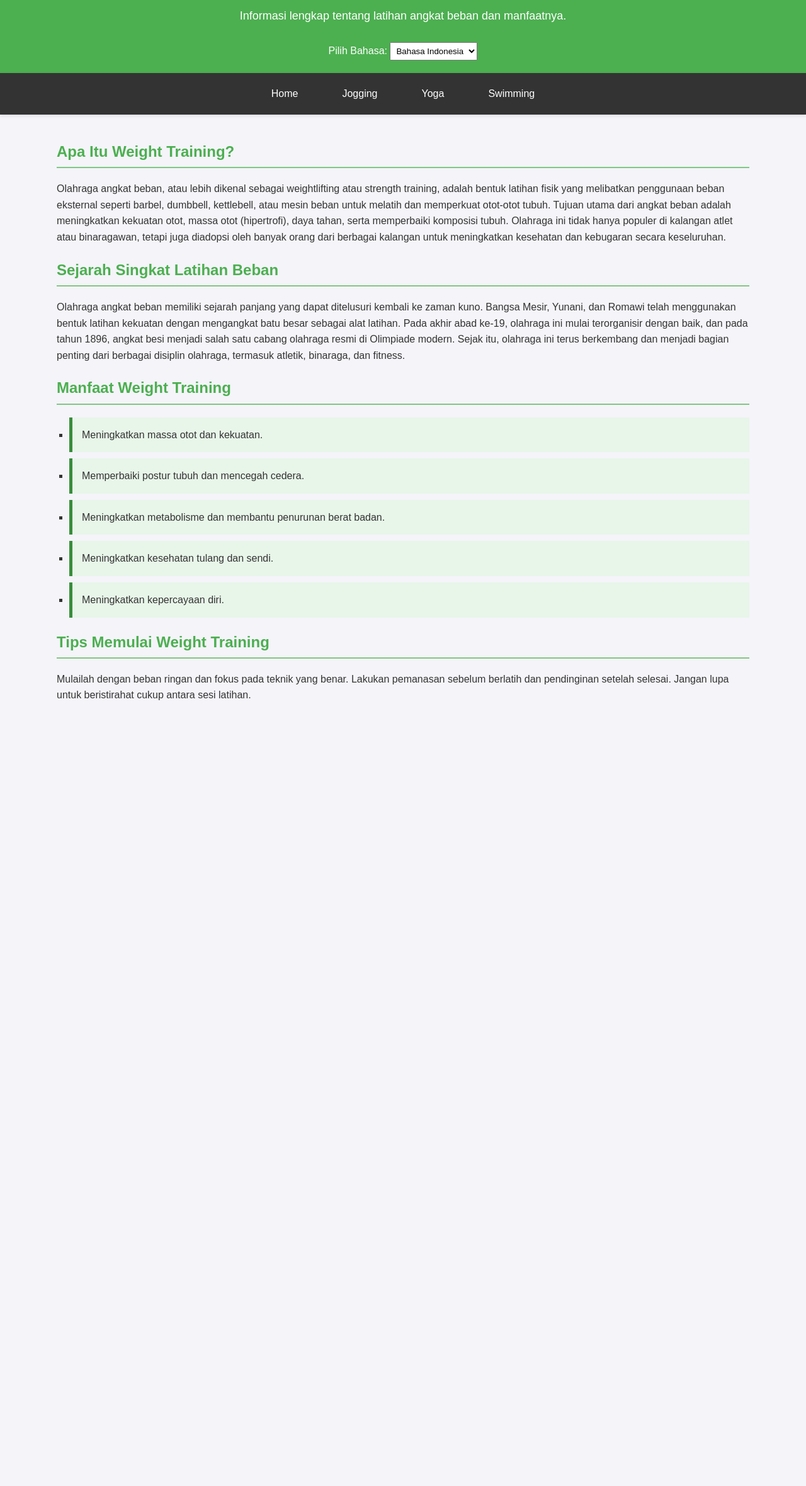
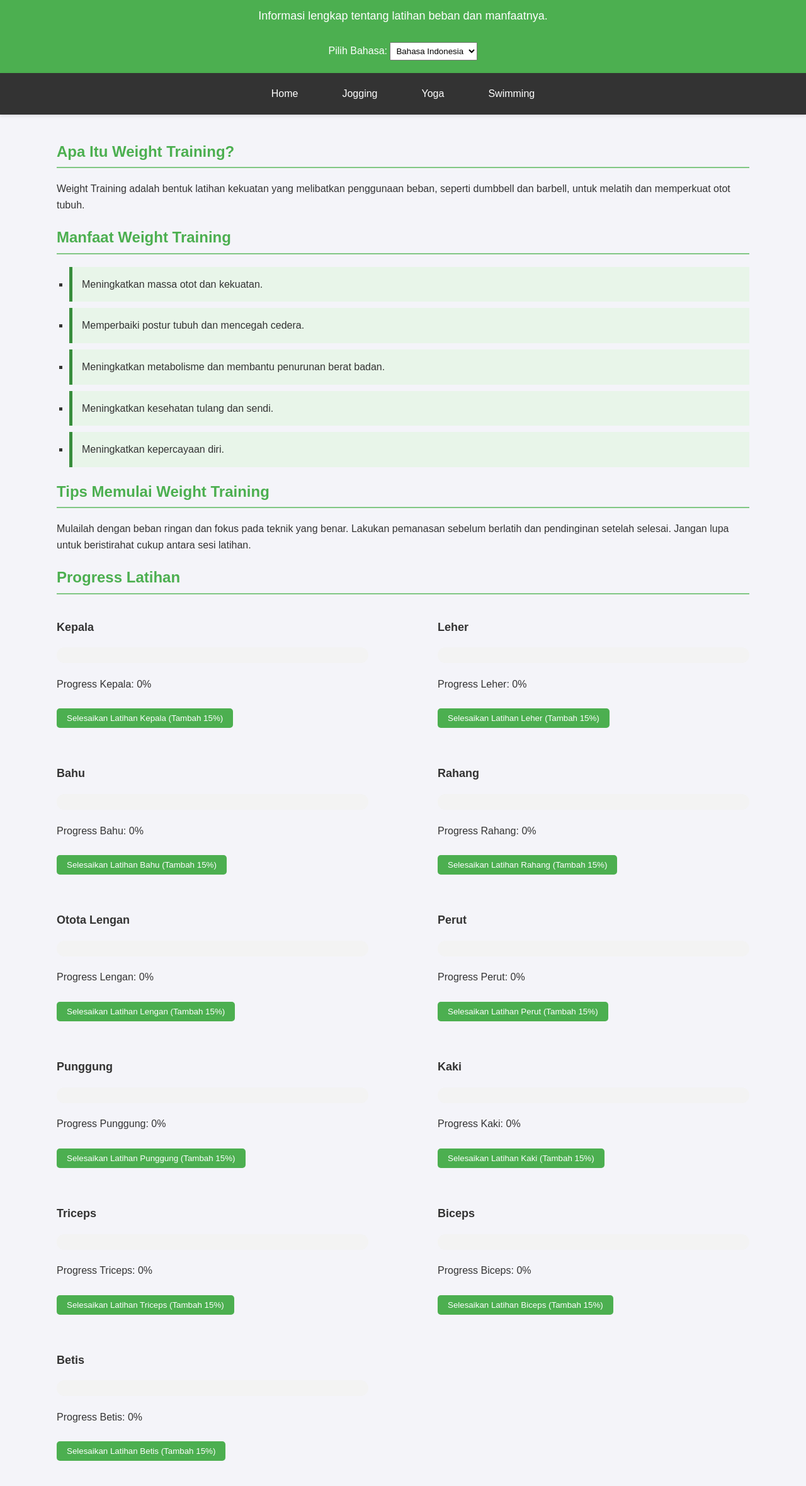
Before and after one commit to Ryokie/Healthy-Lifestyle, a plain HTML site: page weight.html in a window 1280 px wide. Shown: the part 85-2445 px from the top of the page at 63% size. Before the commit the page ends 1238 px from the top, so only its background shows below. Drawn offline with Linux system fonts and the light colour scheme.

Commit message:
menambahkan progress latian tubuh

```diff
--- a/weight.html
+++ b/weight.html
@@ -10,8 +10,8 @@
 <body>
 
 <header>
-    <h1 id="title">Latihan Angkat Beban</h1>
-    <p id="description">Informasi lengkap tentang latihan angkat beban dan manfaatnya.</p>
+    <h1 id="title">Weight Training</h1>
+    <p id="description">Informasi lengkap tentang latihan beban dan manfaatnya.</p>
 
     <div>
         <label for="language-select">Pilih Bahasa:</label>
@@ -31,10 +31,7 @@
 
 <div class="container">
     <h2 id="definition-title">Apa Itu Weight Training?</h2>
-    <p id="definition-description">Olahraga angkat beban, atau lebih dikenal sebagai weightlifting atau strength training, adalah bentuk latihan fisik yang melibatkan penggunaan beban eksternal seperti barbel, dumbbell, kettlebell, atau mesin beban untuk melatih dan memperkuat otot-otot tubuh. Tujuan utama dari angkat beban adalah meningkatkan kekuatan otot, massa otot (hipertrofi), daya tahan, serta memperbaiki komposisi tubuh. Olahraga ini tidak hanya populer di kalangan atlet atau binaragawan, tetapi juga diadopsi oleh banyak orang dari berbagai kalangan untuk meningkatkan kesehatan dan kebugaran secara keseluruhan.</p>
-
-    <h2 id="history-title">Sejarah Singkat Latihan Beban</h2>
-    <p id="history-description">Olahraga angkat beban memiliki sejarah panjang yang dapat ditelusuri kembali ke zaman kuno. Bangsa Mesir, Yunani, dan Romawi telah menggunakan bentuk latihan kekuatan dengan mengangkat batu besar sebagai alat latihan. Pada akhir abad ke-19, olahraga ini mulai terorganisir dengan baik, dan pada tahun 1896, angkat besi menjadi salah satu cabang olahraga resmi di Olimpiade modern. Sejak itu, olahraga ini terus berkembang dan menjadi bagian penting dari berbagai disiplin olahraga, termasuk atletik, binaraga, dan fitness.</p>
+    <p id="definition-description">Weight Training adalah bentuk latihan kekuatan yang melibatkan penggunaan beban, seperti dumbbell dan barbell, untuk melatih dan memperkuat otot tubuh.</p>
 
     <h2 id="benefits-title">Manfaat Weight Training</h2>
     <ul id="benefits-list">
@@ -47,6 +44,88 @@
 
     <h2 id="tips-title">Tips Memulai Weight Training</h2>
     <p id="tips-description">Mulailah dengan beban ringan dan fokus pada teknik yang benar. Lakukan pemanasan sebelum berlatih dan pendinginan setelah selesai. Jangan lupa untuk beristirahat cukup antara sesi latihan.</p>
+
+    <h2>Progress Latihan</h2>
+
+    <!-- Progress Container -->
+    <div class="progress-container">
+        <div>
+            <h3 id="head-title">Kepala</h3>
+            <progress id="head-progress" value="0" max="100"></progress>
+            <p id="head-progress-text">Progress Kepala: 0%</p>
+            <button onclick="increaseProgress('head', 15)">Selesaikan Latihan Kepala (Tambah 15%)</button>
+        </div>
+
+        <div>
+            <h3 id="neck-title">Leher</h3>
+            <progress id="neck-progress" value="0" max="100"></progress>
+            <p id="neck-progress-text">Progress Leher: 0%</p>
+            <button onclick="increaseProgress('neck', 15)">Selesaikan Latihan Leher (Tambah 15%)</button>
+        </div>
+
+        <div>
+            <h3 id="shoulders-title">Bahu</h3>
+            <progress id="shoulders-progress" value="0" max="100"></progress>
+            <p id="shoulders-progress-text">Progress Bahu: 0%</p>
+            <button onclick="increaseProgress('shoulders', 15)">Selesaikan Latihan Bahu (Tambah 15%)</button>
+        </div>
+
+        <div>
+            <h3 id="jaw-title">Rahang</h3>
+            <progress id="jaw-progress" value="0" max="100"></progress>
+            <p id="jaw-progress-text">Progress Rahang: 0%</p>
+            <button onclick="increaseProgress('jaw', 15)">Selesaikan Latihan Rahang (Tambah 15%)</button>
+        </div>
+
+        <div>
+            <h3 id="arms-title">Otota Lengan</h3>
+            <progress id="arms-progress" value="0" max="100"></progress>
+            <p id="arms-progress-text">Progress Lengan: 0%</p>
+            <button onclick="increaseProgress('arms', 15)">Selesaikan Latihan Lengan (Tambah 15%)</button>
+        </div>
+
+        <div>
+            <h3 id="abs-title">Perut</h3>
+            <progress id="abs-progress" value="0" max="100"></progress>
+            <p id="abs-progress-text">Progress Perut: 0%</p>
+            <button onclick="increaseProgress('abs', 15)">Selesaikan Latihan Perut (Tambah 15%)</button>
+        </div>
+
+        <div>
+            <h3 id="back-title">Punggung</h3>
+            <progress id="back-progress" value="0" max="100"></progress>
+            <p id="back-progress-text">Progress Punggung: 0%</p>
+            <button onclick="increaseProgress('back', 15)">Selesaikan Latihan Punggung (Tambah 15%)</button>
+        </div>
+
+        <div>
+            <h3 id="legs-title">Kaki</h3>
+            <progress id="legs-progress" value="0" max="100"></progress>
+            <p id="legs-progress-text">Progress Kaki: 0%</p>
+            <button onclick="increaseProgress('legs', 15)">Selesaikan Latihan Kaki (Tambah 15%)</button>
+        </div>
+
+        <div>
+            <h3 id="triceps-title">Triceps</h3>
+            <progress id="triceps-progress" value="0" max="100"></progress>
+            <p id="triceps-progress-text">Progress Triceps: 0%</p>
+            <button onclick="increaseProgress('triceps', 15)">Selesaikan Latihan Triceps (Tambah 15%)</button>
+        </div>
+
+        <div>
+            <h3 id="biceps-title">Biceps</h3>
+            <progress id="biceps-progress" value="0" max="100"></progress>
+            <p id="biceps-progress-text">Progress Biceps: 0%</p>
+            <button onclick="increaseProgress('biceps', 15)">Selesaikan Latihan Biceps (Tambah 15%)</button>
+        </div>
+
+        <div>
+            <h3 id="calves-title">Betis</h3>
+            <progress id="calves-progress" value="0" max="100"></progress>
+            <p id="calves-progress-text">Progress Betis: 0%</p>
+            <button onclick="increaseProgress('calves', 15)">Selesaikan Latihan Betis (Tambah 15%)</button>
+        </div>
+    </div>
 </div>
 
 <script>
@@ -55,9 +134,7 @@
             title: "Weight Training",
             description: "Complete information about weight training and its benefits.",
             definitionTitle: "What is Weight Training?",
-            definitionDescription: "Weight training, or better known as weightlifting or strength training, is a form of physical exercise that involves the use of external weights such as barbells, dumbbells, kettlebells, or weight machines to train and strengthen the body's muscles. The main goal of lifting weights is to increase muscle strength, muscle mass (hypertrophy), endurance, and improve body composition. This sport is not only popular among athletes or bodybuilders, but is also adopted by many people from various walks of life to improve overall health and fitness.",
-            historyTitle: "Brief History of Weight Training",
-            historyDescription: "The sport of weight lifting has a long history that can be traced back to ancient times. The Egyptians, Greeks, and Romans used a form of strength training by lifting large stones as a training tool. In the late 19th century, the sport began to become well organized, and in 1896, weightlifting became an official sport in the modern Olympics. Since then, this sport has continued to develop and become an important part of various sports disciplines, including athletics, bodybuilding and fitness.",
+            definitionDescription: "Weight Training is a form of strength training that involves the use of weights, such as dumbbells and barbells, to train and strengthen the body's muscles.",
             benefitsTitle: "Benefits of Weight Training",
             benefitsList: [
                 "Increases muscle mass and strength.",
@@ -66,26 +143,29 @@
                 "Improves bone and joint health.",
                 "Enhances self-confidence."
             ],
-            typeTitle: "Types of Weight Training",
-            typeList: [
-                "Free Weights",
-                "Weight Machines",
-                "Functional Training",
-                "Powerlifting",
-                "Bodybuilding"
-            ],
-            mythTitle: "Myths About Weight Training",
-            mythDescription: "There are several myths that are still often associated with lifting weights, especially among women. One common myth is that lifting weights will make a person 'too bulky' or muscular like a bodybuilder. In fact, building significant muscle mass requires very intensive training and a strict diet. Most people, especially women, will not naturally build large amounts of muscle just by lifting regular weights. Lifting weights actually helps women increase strength without having to worry about looking too muscular. Another myth is that lifting weights is only for athletes or young people. In fact, lifting weights is very beneficial for all age groups, including the elderly. This exercise helps maintain muscle strength, prevents a decrease in bone density, and improves balance, all of which are essential for maintaining quality of life as we age.",
             tipsTitle: "Tips for Starting Weight Training",
-            tipsDescription: "Start with light weights and focus on proper technique. Warm up before training and cool down afterward. Don't forget to rest adequately between training sessions."
+            tipsDescription: "Start with light weights and focus on proper technique. Warm up before training and cool down afterward. Don't forget to rest adequately between training sessions.",
+            bodyParts: {
+                head: "Head",
+                neck: "Neck",
+                shoulders: "Shoulders",
+                jaw: "Jaw",
+                arms: "Arms",
+                abs: "Abs",
+                back: "Back",
+                legs: "Legs",
+                triceps: "Triceps",
+                biceps: "Biceps",
+                calves: "Calves"
+            },
+            progressText: "Progress",
+            completeButton: "Finish Training (Add 15%)"
         },
         id: {
-            title: "Latihan Angkat Beban",
-            description: "Informasi lengkap tentang latihan angkat beban dan manfaatnya.",
+            title: "Weight Training",
+            description: "Informasi lengkap tentang latihan beban dan manfaatnya.",
             definitionTitle: "Apa Itu Weight Training?",
-            definitionDescription: "Olahraga angkat beban, atau lebih dikenal sebagai weightlifting atau strength training, adalah bentuk latihan fisik yang melibatkan penggunaan beban eksternal seperti barbel, dumbbell, kettlebell, atau mesin beban untuk melatih dan memperkuat otot-otot tubuh. Tujuan utama dari angkat beban adalah meningkatkan kekuatan otot, massa otot (hipertrofi), daya tahan, serta memperbaiki komposisi tubuh. Olahraga ini tidak hanya populer di kalangan atlet atau binaragawan, tetapi juga diadopsi oleh banyak orang dari berbagai kalangan untuk meningkatkan kesehatan dan kebugaran secara keseluruhan",
-            historyTitle: "Sejarah Singkat Latihan Beban",
-            historyDescription: "Olahraga angkat beban memiliki sejarah panjang yang dapat ditelusuri kembali ke zaman kuno. Bangsa Mesir, Yunani, dan Romawi telah menggunakan bentuk latihan kekuatan dengan mengangkat batu besar sebagai alat latihan. Pada akhir abad ke-19, olahraga ini mulai terorganisir dengan baik, dan pada tahun 1896, angkat besi menjadi salah satu cabang olahraga resmi di Olimpiade modern. Sejak itu, olahraga ini terus berkembang dan menjadi bagian penting dari berbagai disiplin olahraga, termasuk atletik, binaraga, dan fitness.",
+            definitionDescription: "Weight Training adalah bentuk latihan kekuatan yang melibatkan penggunaan beban, seperti dumbbell dan barbell, untuk melatih dan memperkuat otot tubuh.",
             benefitsTitle: "Manfaat Weight Training",
             benefitsList: [
                 "Meningkatkan massa otot dan kekuatan.",
@@ -95,32 +175,68 @@
                 "Meningkatkan kepercayaan diri."
             ],
             tipsTitle: "Tips Memulai Weight Training",
-            tipsDescription: "Mulailah dengan beban ringan dan fokus pada teknik yang benar. Lakukan pemanasan sebelum berlatih dan pendinginan setelah selesai. Jangan lupa untuk beristirahat cukup antara sesi latihan."
+            tipsDescription: "Mulailah dengan beban ringan dan fokus pada teknik yang benar. Lakukan pemanasan sebelum berlatih dan pendinginan setelah selesai. Jangan lupa untuk beristirahat cukup antara sesi latihan.",
+            bodyParts: {
+                head: "Kepala",
+                neck: "Leher",
+                shoulders: "Bahu",
+                jaw: "Rahang",
+                arms: "Lengan",
+                abs: "Perut",
+                back: "Punggung",
+                legs: "Kaki",
+                triceps: "Triceps",
+                biceps: "Biceps",
+                calves: "Betis"
+            },
+            progressText: "Progress",
+            completeButton: "Selesaikan Latihan (Tambah 15%)"
         }
     };
 
     function changeLanguage() {
-        const language = document.getElementById('language-select').value;
-        document.getElementById('title').innerText = translations[language].title;
-        document.getElementById('description').innerText = translations[language].description;
+        const language = document.getElementById("language-select").value;
+        const currentTranslation = translations[language];
 
+        // Update content based on selected language
+        document.getElementById("title").innerText = currentTranslation.title;
+        document.getElementById("description").innerText = currentTranslation.description;
+        document.getElementById("definition-title").innerText = currentTranslation.definitionTitle;
+        document.getElementById("definition-description").innerText = currentTranslation.definitionDescription;
+        document.getElementById("benefits-title").innerText = currentTranslation.benefitsTitle;
 
-        document.getElementById('definition-title').innerText = translations[language].definitionTitle;
-        document.getElementById('definition-description').innerText = translations[language].definitionDescription;
-
-
-        document.getElementById('benefits-title').innerText = translations[language].benefitsTitle;
-        const benefitsList = document.getElementById('benefits-list');
-        benefitsList.innerHTML = '';
-        translations[language].benefitsList.forEach(benefit => {
-            const li = document.createElement('li');
-            li.innerText = benefit;  // Use innerText for plain text
+        const benefitsList = document.getElementById("benefits-list");
+        benefitsList.innerHTML = ""; // Clear current list
+        currentTranslation.benefitsList.forEach((benefit) => {
+            const li = document.createElement("li");
+            li.innerText = benefit;
             benefitsList.appendChild(li);
         });
 
+        document.getElementById("tips-title").innerText = currentTranslation.tipsTitle;
+        document.getElementById("tips-description").innerText = currentTranslation.tipsDescription;
 
-        document.getElementById('tips-title').innerText = translations[language].tipsTitle;
-        document.getElementById('tips-description').innerText = translations[language].tipsDescription;
+        // Update body part titles and buttons
+        for (let part in currentTranslation.bodyParts) {
+            document.getElementById(`${part}-title`).innerText = currentTranslation.bodyParts[part];
+            document.getElementById(`${part}-progress-text`).innerText = `${currentTranslation.progressText} ${currentTranslation.bodyParts[part]}: 0%`;
+            document.querySelector(`[onclick="increaseProgress('${part}', 15)"]`).innerText = `${currentTranslation.completeButton}`;
+        }
+    }
+
+    function increaseProgress(part, amount) {
+        const progressElement = document.getElementById(`${part}-progress`);
+        const progressTextElement = document.getElementById(`${part}-progress-text`);
+
+        let currentValue = parseInt(progressElement.value);
+        let newValue = currentValue + amount;
+
+        if (newValue > 100) {
+            newValue = 100; // Set maximum value to 100%
+        }
+
+        progressElement.value = newValue;
+        progressTextElement.innerText = `Progress ${document.getElementById(`${part}-title`).innerText}: ${newValue}%`;
     }
 </script>
 
```
